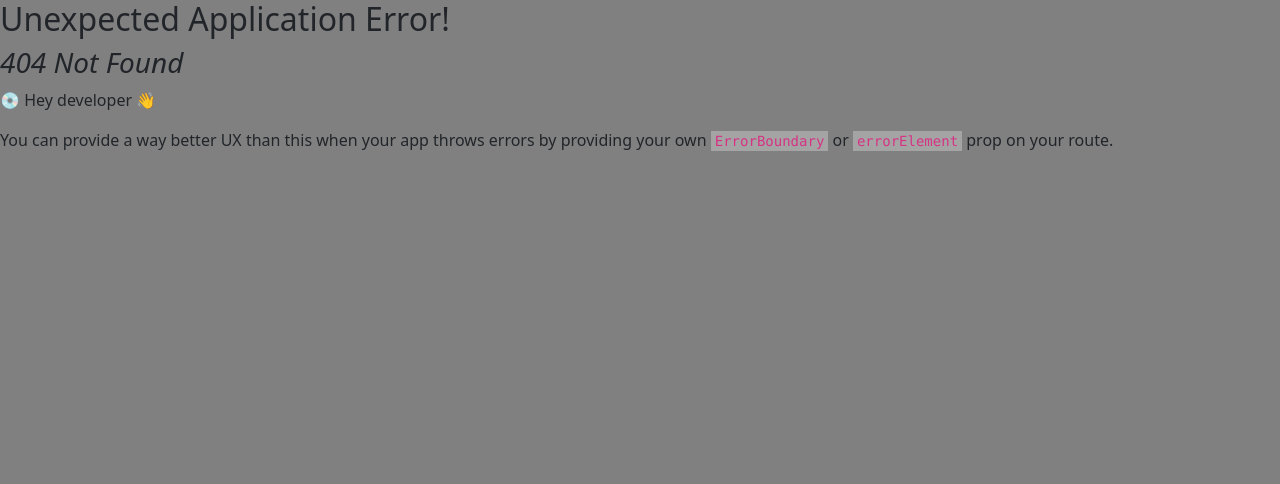
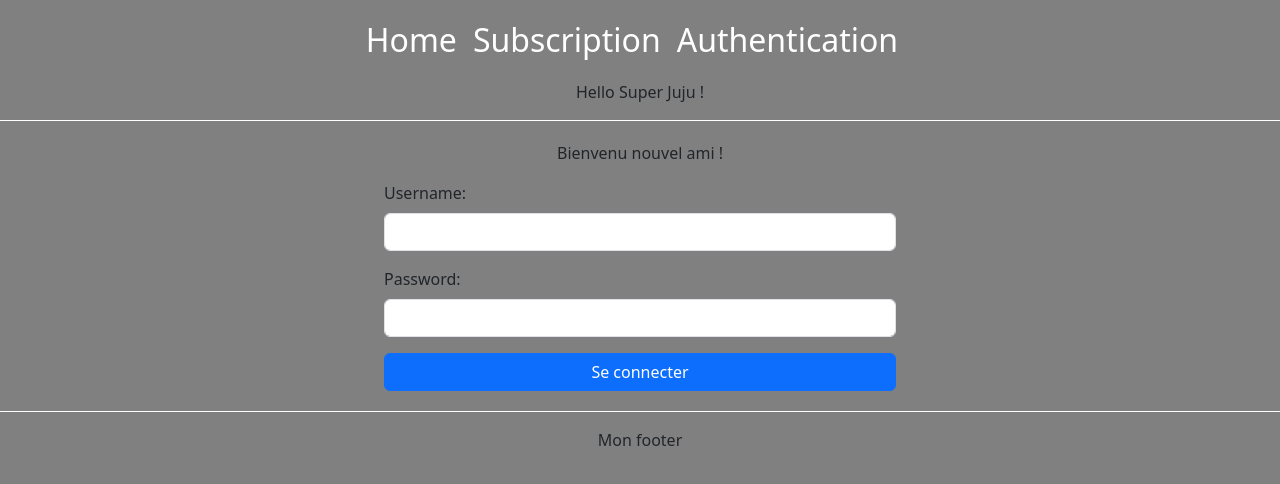
Before and after one commit to TherenceEspoir/dysnomia_games, a React (Vite) app: page /authentication in a window 1280 px wide. Before the commit this address had no page. Shown: the top 484 px of the page. Built offline with nearby package versions, Linux system fonts and the light colour scheme.

Commit message:
amélioration front connexion et registration

```diff
--- /dev/null
+++ b/src/components/Auth/index.css
@@ -0,0 +1,4 @@
+#subscriptionForm {
+    width : 40% ;
+    margin : auto ;
+}
--- a/src/components/Register/index.jsx
+++ b/src/components/Auth/index.jsx
@@ -1,6 +1,6 @@
 import View from './view';
 
-export default function Register() {
+export default function Auth() {
 
 	return (
 		<View />
--- a/src/components/Register/view.jsx
+++ b/src/components/Auth/view.jsx
@@ -30,30 +30,38 @@ export default function Register() {
         const response = await fetch('https://m1.dysnomia.studio/api/Users/auth', {
             method: 'POST',
             headers: {
-                'Content-Type': 'application/json',
-                'Authorization': 'Bearer ' + token, // on ajoute le token dans le header
+                'Content-Type': 'application/json'
             },
             body: JSON.stringify(user),
         });
 
         if (!response.ok) {
-            console.error('Erreur lors de l\'inscription : ', response);
+            console.error('Erreur lors de la connexion : ', response);
             return;
         }
         const data = await response.text();
+        console.log("gagné : " + data) ;
         setToken(data);
     }
 
     return (
-        <div>
-            <h1>Register</h1>
-            <form onSubmit={handleSubmit}>
-                <label htmlFor="username">Username</label>
-                <input type="text" id="username" name="username" value={user.name} onChange={handleChange} />
-                <label htmlFor="password">Password</label>
-                <input type="password" id="password" name="password" value={user.password} onChange={handleChange}/>
-                <button type="submit">Register</button>
-            </form>
-        </div>
+
+        <form id="subscriptionForm">
+            <p className='text-center'>Bienvenu nouvel ami !</p>
+
+            <div className="mb-3">
+                <label htmlFor="username" className='form-label'>Username: </label>
+                <input type='text' value={user.name} id='username' name='username' className='form-control' onChange={handleChange}/>
+            </div>
+
+            <div className="mb-3">
+                <label htmlFor="password" className='form-label'>Password: </label>
+                <input type='password' id='password' name='password' value={user.password} className='form-control' onChange={handleChange}/>
+            </div>
+
+
+            <input type='submit' value="Se connecter" className="btn btn-primary w-100" onClick={handleSubmit}/>
+        </form>
+
     );
 }
--- a/src/components/Header/index.jsx
+++ b/src/components/Header/index.jsx
@@ -14,6 +14,7 @@ export default function Header({ name }) {
 			<ul>
 				<li><Link to={'/'} className="text-white text-decoration-none">Home</Link></li>
 				<li><Link to={'/subscription'} className="text-white text-decoration-none">Subscription</Link></li>
+				<li><Link to={'/authentication'} className="text-white text-decoration-none">Authentication</Link></li>
 			</ul>
 			{sentence} !
 		</div>
--- a/src/components/Router/index.jsx
+++ b/src/components/Router/index.jsx
@@ -5,7 +5,7 @@ import {
 
 import Home from '../Home';
 import Layout from '../Layout';
-import Register from "../Register";
+import Auth from "../Auth";
 import Subscription from "../Subscription";
 
 
@@ -18,8 +18,8 @@ const router = createBrowserRouter([
 				element: <Home />,
 			},
 			{
-				path: '/register',
-				element: <Register />,
+				path: '/authentication',
+				element: <Auth />,
 			},
 			{
 				path: '/subscription',
--- a/src/components/Subscription/index.css
+++ b/src/components/Subscription/index.css
@@ -2,3 +2,12 @@
     width : 40% ;
     margin : auto ;
 }
+
+#frameError{
+    border : 1px solid red ;
+    border-radius: 15px;
+    background-color: rgba(255, 0, 0, 0.3);
+    text-align: center;
+    padding: 10px;
+    margin-bottom: 6px;
+}
--- a/src/components/Subscription/index.jsx
+++ b/src/components/Subscription/index.jsx
@@ -16,6 +16,8 @@ export default function Subscription() {
 		password : '',
 		confirmationPassword : ''
 	}) ;
+
+	const [error, setError] = useState(null) ;
 
 	console.log(user) ;
 	console.log(token) ;
@@ -41,7 +43,14 @@ export default function Subscription() {
 		) ;
 
 		if(!result.ok){
-			throw "Pas OK !" ;
+			const errorData = await result.text();
+
+			setError(() => ({
+				title : "Mais qu'est ce qu'il se passe ?!",
+				message : errorData
+			})) ;
+      		throw new Error(errorData || "Une erreur s'est produite");
+
 		}
 
 		const data = await result.text() ;
@@ -53,6 +62,6 @@ export default function Subscription() {
 
 
 	return (
-		<Form handleChange={handleChange} onClick={submitForm}/>
+		<Form handleChange={handleChange} onClick={submitForm} mess={error}/>
 	);
 }
--- a/src/components/Subscription/view.jsx
+++ b/src/components/Subscription/view.jsx
@@ -1,9 +1,25 @@
 import './index.css' ;
 
-export default function Form({handleChange, onClick}) {
+function Error({mess}) {
+    if (mess != null) {
+        return (
+            <div id="frameError">
+                <h4>{mess.title}</h4>
+                <p>{mess.message}</p>
+            </div>
+        ) ;
+    } else {
+        return <p></p> ;
+    }
+}
+
+export default function Form({handleChange, onClick, mess}) {
+
     return (
         <form id="subscriptionForm">
             <p className='text-center'>Bienvenu nouvel ami !</p>
+
+            <Error mess={mess}/>
 
             <div className="mb-3">
                 <label htmlFor="username" className='form-label'>Username: </label>
```
Also changed, not shown: src/components/Register/index.css (deleted).
